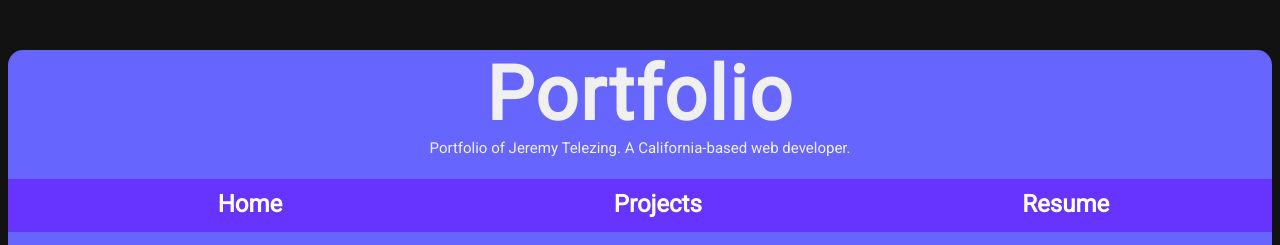
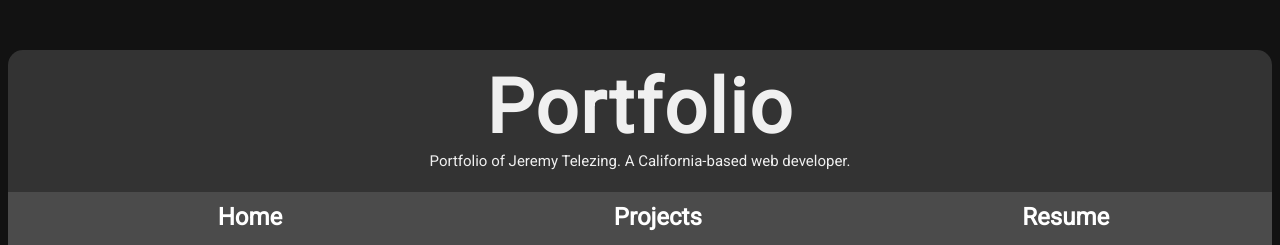
Before and after one commit to JTelez/jtelez.github.io, a plain HTML site: page index.html in a window 1280 px wide. Shown: the top 245 px of the page. Drawn offline with Linux system fonts and the light colour scheme.

Commit message:
Add files via upload

```diff
--- a/style.css
+++ b/style.css
@@ -3,7 +3,7 @@ html {
 }
 
 body{
-    background-color: #6666FF;
+    background-color: #333;
     border-radius: 15px;
 }
 
@@ -13,6 +13,7 @@ body{
     font-family: Roboto;
     font-size: 75px;
     margin-bottom: 0.1px;
+    padding-top: 1%;
     letter-spacing: 2px;
     font-weight: bolder;
 }
@@ -69,7 +70,8 @@ nav ul li a:hover {
 }
 
 nav {
-    background-color: #6633FF;
+    background-color: rgb(75, 75, 75);
+    margin-bottom: 3%;
 }
 
 .contact-about {
```
